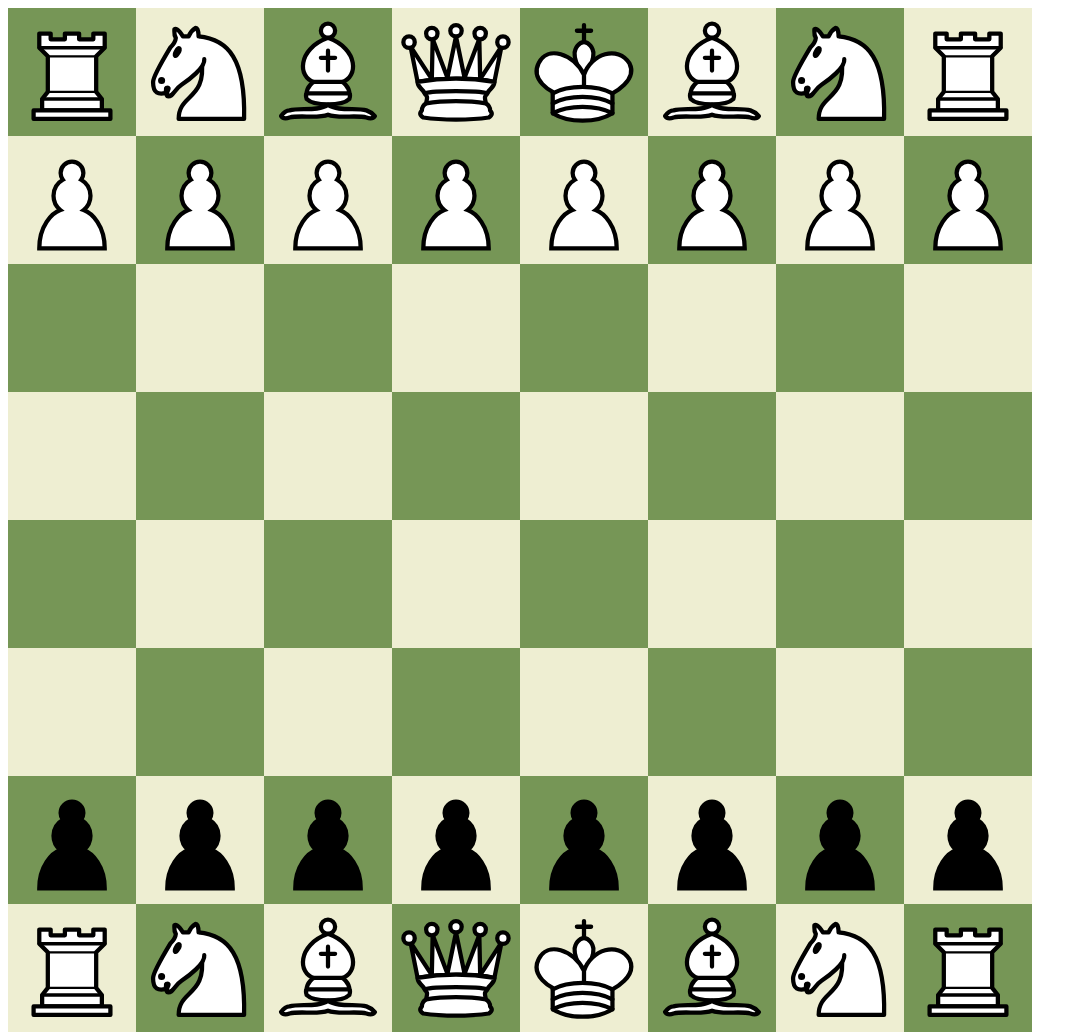
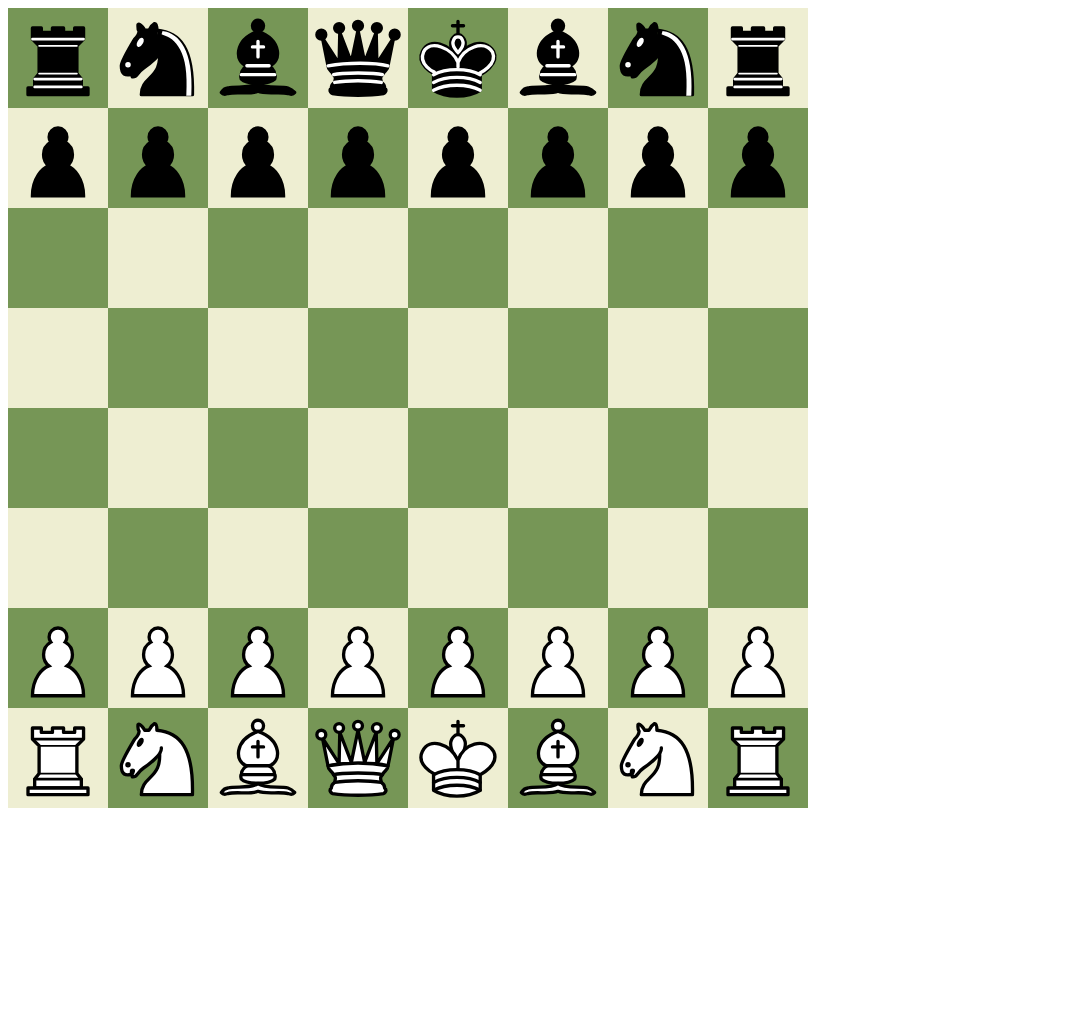
Before and after one commit to BoaN235/Chessing, a website: page public/Page Scripts/Html/Chess.html in a window 1280 px wide. Shown: the whole page, without its empty margins (0-1087 px from the left). After the commit the page ends 816 px from the top, so only its background shows below. Drawn offline with Linux system fonts and the light colour scheme.

Commit message:
Update game joining logic and player instantiation; adjust piece dimensions in CSS and JavaScript

```diff
--- a/public/Misc/Style.css
+++ b/public/Misc/Style.css
@@ -6,8 +6,8 @@
 }
 
 .grid-square {
-    width: 128px;
-    height: 128px;
+    width: 100px;
+    height: 100px;
     background-color: var(--cell-color);
     --notation: var(--cell-notation);
 }
--- a/public/Modules/Board.js
+++ b/public/Modules/Board.js
@@ -1,11 +1,8 @@
 import { COLORS } from './Player.js';
 import { Cell } from './Cell.js';
 import { Pawn, Rook, Knight, Bishop, Queen, King } from './Pieces.js';
-import  {OpponentPiece} from './OpponentPiece.js';
+import { OpponentPiece } from './OpponentPiece.js';
 import { PTypes } from './Piece.js';
-//import e from 'express';
-
-
 
 export class Board {
     constructor(player) {
@@ -44,114 +41,115 @@ export class Board {
     }
 
     placePieces() {
-        this.flipBoard(); // Flip the board if the player is black
+        //this.flipBoard(); // Flip the board if the player is black
 
         this.pieces = [
-            // Pawns
+            // Opponent Pawns
             ...Array(8).fill().map((_, col) => {
-                const piece = new OpponentPiece('pawn', this.grid_list[col + 48], this.op_color, this.player);
+                const piece = new OpponentPiece('pawn', this.grid_list[col + 8], this.player);
+                this.grid_list[col + 8].piece = piece;
+                return piece;
+            }),
+            // Player Pawns
+            ...Array(8).fill().map((_, col) => {
+                const piece = new Pawn(this.player, this.grid_list[col + 48], this);
                 this.grid_list[col + 48].piece = piece;
                 return piece;
             }),
-            ...Array(8).fill().map((_, col) => {
-                const piece = new Pawn(this.player, this.grid_list[col + 8], this);
-                this.grid_list[col + 8].piece = piece;
+            // Opponent Rooks
+            (() => {
+                const piece = new OpponentPiece('rook', this.grid_list[0], this.player);
+                this.grid_list[56].piece = piece;
                 return piece;
-            }),
-
-            // Rooks
+            })(),
             (() => {
-                const piece = new Rook(this.player, this.grid_list[0], this);
+                const piece = new OpponentPiece('rook', this.grid_list[7], this.player);
+                this.grid_list[63].piece = piece;
+                return piece;
+            })(),
+            // Player Rooks
+            (() => {
+                const piece = new Rook(this.player, this.grid_list[56], this);
                 this.grid_list[0].piece = piece;
                 return piece;
             })(),
             (() => {
-                const piece = new Rook(this.player, this.grid_list[7], this);
+                const piece = new Rook(this.player, this.grid_list[63], this);
                 this.grid_list[7].piece = piece;
                 return piece;
             })(),
+            // Opponent Knights
             (() => {
-                const piece = new Rook(this.player, this.grid_list[56], this);
-                this.grid_list[56].piece = piece;
+                const piece = new OpponentPiece('knight', this.grid_list[1], this.player);
+                this.grid_list[57].piece = piece;
                 return piece;
             })(),
             (() => {
-                const piece = new Rook(this.player, this.grid_list[63], this);
-                this.grid_list[63].piece = piece;
+                const piece = new OpponentPiece('knight', this.grid_list[6], this.player);
+                this.grid_list[62].piece = piece;
                 return piece;
             })(),
-
-            // Knights
+            // Player Knights
             (() => {
-                const piece = new Knight(this.player, this.grid_list[1], this);
+                const piece = new Knight(this.player, this.grid_list[57], this);
                 this.grid_list[1].piece = piece;
                 return piece;
             })(),
             (() => {
-                const piece = new Knight(this.player, this.grid_list[6], this);
+                const piece = new Knight(this.player, this.grid_list[62], this);
                 this.grid_list[6].piece = piece;
                 return piece;
             })(),
+            // Opponent Bishops
             (() => {
-                const piece = new Knight(this.player, this.grid_list[57], this);
-                this.grid_list[57].piece = piece;
+                const piece = new OpponentPiece('bishop', this.grid_list[2], this.player);
+                this.grid_list[58].piece = piece;
                 return piece;
             })(),
             (() => {
-                const piece = new Knight(this.player, this.grid_list[62], this);
-                this.grid_list[62].piece = piece;
+                const piece = new OpponentPiece('bishop', this.grid_list[5], this.player);
+                this.grid_list[61].piece = piece;
                 return piece;
             })(),
-
-            // Bishops
+            // Player Bishops
             (() => {
-                const piece = new Bishop(this.player, this.grid_list[2], this);
+                const piece = new Bishop(this.player, this.grid_list[58], this);
                 this.grid_list[2].piece = piece;
                 return piece;
             })(),
             (() => {
-                const piece = new Bishop(this.player, this.grid_list[5], this);
+                const piece = new Bishop(this.player, this.grid_list[61], this);
                 this.grid_list[5].piece = piece;
                 return piece;
             })(),
+            // Opponent Queen
             (() => {
-                const piece = new Bishop(this.player, this.grid_list[58], this);
-                this.grid_list[58].piece = piece;
+                const piece = new OpponentPiece('queen', this.grid_list[3], this.player);
+                this.grid_list[59].piece = piece;
                 return piece;
             })(),
+            // Player Queen
             (() => {
-                const piece = new Bishop(this.player, this.grid_list[61], this);
-                this.grid_list[61].piece = piece;
-                return piece;
-            })(),
-
-            // Queens
-            (() => {
-                const piece = new Queen(this.player, this.grid_list[3], this);
+                const piece = new Queen(this.player, this.grid_list[59], this);
                 this.grid_list[3].piece = piece;
                 return piece;
             })(),
+            // Opponent King
             (() => {
-                const piece = new Queen(this.player, this.grid_list[59], this);
-                this.grid_list[59].piece = piece;
+                const piece = new OpponentPiece('king', this.grid_list[4], this.player);
+                this.grid_list[60].piece = piece;
                 return piece;
             })(),
-
-            // Kings
-            (() => {
-                const piece = new King(this.player, this.grid_list[4], this);
-                this.grid_list[4].piece = piece;
-                return piece;
-            })(),
+            // Player King
             (() => {
                 const piece = new King(this.player, this.grid_list[60], this);
-                this.grid_list[60].piece = piece;
+                this.grid_list[4].piece = piece;
                 return piece;
             })(),
         ];
 
         // If the board was flipped, flip it back to maintain the correct notation
-        if (this.player.color === COLORS.BLACK) {
+        if (this.player.color === COLORS.WHITE) {
             this.grid_list.reverse();
         }
         this.pieces.forEach(piece => piece.draw());
--- a/public/Modules/OpponentPiece.js
+++ b/public/Modules/OpponentPiece.js
@@ -2,7 +2,7 @@ import { PTypes } from './Piece.js';
 import { COLORS, Player } from './Player.js';
 
 export class OpponentPiece {
-    constructor(type, cell, color, player) {
+    constructor(type, cell, player) {
         this.type = PTypes[type.toUpperCase()]; // Ensure type is set correctly
         this.cell = cell;
         this.color = String(player.color === COLORS.BLACK ? COLORS.WHITE : COLORS.BLACK) //
@@ -20,6 +20,8 @@ export class OpponentPiece {
         const pieceElement = document.createElement('img');
         pieceElement.src = `/Assets/${this.color}/${this.type}-${this.color}.svg`; // Corrected the src path
         pieceElement.classList.add('piece', this.type, this.color);
+        pieceElement.style.width = '100px'; // Set width
+        pieceElement.style.height = '100px'; // Set height
         this.cell.cell.appendChild(pieceElement);
     }
 }
--- a/public/Modules/Piece.js
+++ b/public/Modules/Piece.js
@@ -100,4 +100,9 @@ export class Piece {
         this.cell = event.target;
         this.erase();
     }
+    draw(pieceElement) {
+        pieceElement.style.width = '100px';
+        pieceElement.style.height = '100px';
+        this.cell.cell.appendChild(pieceElement);
+    }
 }
--- a/public/Modules/Pieces.js
+++ b/public/Modules/Pieces.js
@@ -38,7 +38,7 @@ export class Pawn extends Piece {
         const pieceElement = document.createElement('img');
         pieceElement.src = `/Assets/${this.color}/pawn-${this.color}.svg`;
         pieceElement.classList.add('piece', 'pawn', this.color);
-        this.cell.cell.appendChild(pieceElement);
+        super.draw(pieceElement);
     }
 
     erase() {
@@ -64,7 +64,7 @@ export class Rook extends Piece {
         const pieceElement = document.createElement('img');
         pieceElement.src = `/Assets/${this.color}/rook-${this.color}.svg`;
         pieceElement.classList.add('piece', 'rook', this.color);
-        this.cell.cell.appendChild(pieceElement);
+        super.draw(pieceElement);
     }
 }
 export class Knight extends Piece {
@@ -83,7 +83,7 @@ export class Knight extends Piece {
         const pieceElement = document.createElement('img');
         pieceElement.src = `/Assets/${this.color}/knight-${this.color}.svg`;
         pieceElement.classList.add('piece', 'knight', this.color);
-        this.cell.cell.appendChild(pieceElement);
+        super.draw(pieceElement);
     }
 }
 export class Bishop extends Piece {
@@ -102,7 +102,7 @@ export class Bishop extends Piece {
         const pieceElement = document.createElement('img');
         pieceElement.src = `/Assets/${this.color}/bishop-${this.color}.svg`;
         pieceElement.classList.add('piece', 'bishop', this.color);
-        this.cell.cell.appendChild(pieceElement);
+        super.draw(pieceElement);
     }
 }
 export class Queen extends Piece {
@@ -121,7 +121,7 @@ export class Queen extends Piece {
         const pieceElement = document.createElement('img');
         pieceElement.src = `/Assets/${this.color}/queen-${this.color}.svg`;
         pieceElement.classList.add('piece', 'queen', this.color);
-        this.cell.cell.appendChild(pieceElement);
+        super.draw(pieceElement);
     }
 }
 export class King extends Piece {
@@ -140,6 +140,6 @@ export class King extends Piece {
         const pieceElement = document.createElement('img');
         pieceElement.src = `/Assets/${this.color}/king-${this.color}.svg`;
         pieceElement.classList.add('piece', 'king', this.color);
-        this.cell.cell.appendChild(pieceElement);
+        super.draw(pieceElement);
     }
 }
--- a/public/Modules/Player.js
+++ b/public/Modules/Player.js
@@ -1,3 +1,4 @@
+
 export const COLORS = {
     WHITE: 'w',
     BLACK: 'b'
@@ -8,9 +9,14 @@ export class Player {
         if (Player.instance) {
             return Player.instance;
         }
-        this.username = this.generateRandomUsername();
+        this.username = ''; // Initialize username as an empty string
+        for (let i = 0; i < 8; i++) {
+            const randomNumber = Math.floor(Math.random() * 10); // Generates a random number between 0 and 9
+            this.username += randomNumber.toString();
+        }
         this.color = COLORS.WHITE; // Default color
         Player.instance = this;
+        this.secret = this.generateRandomUsername();
     }
 
     async generateRandomUsername() {
```
Also changed, not shown: app.js (+7 -4 lines), public/Modules/Lobby.js (+16 -11 lines), 1 other file.
